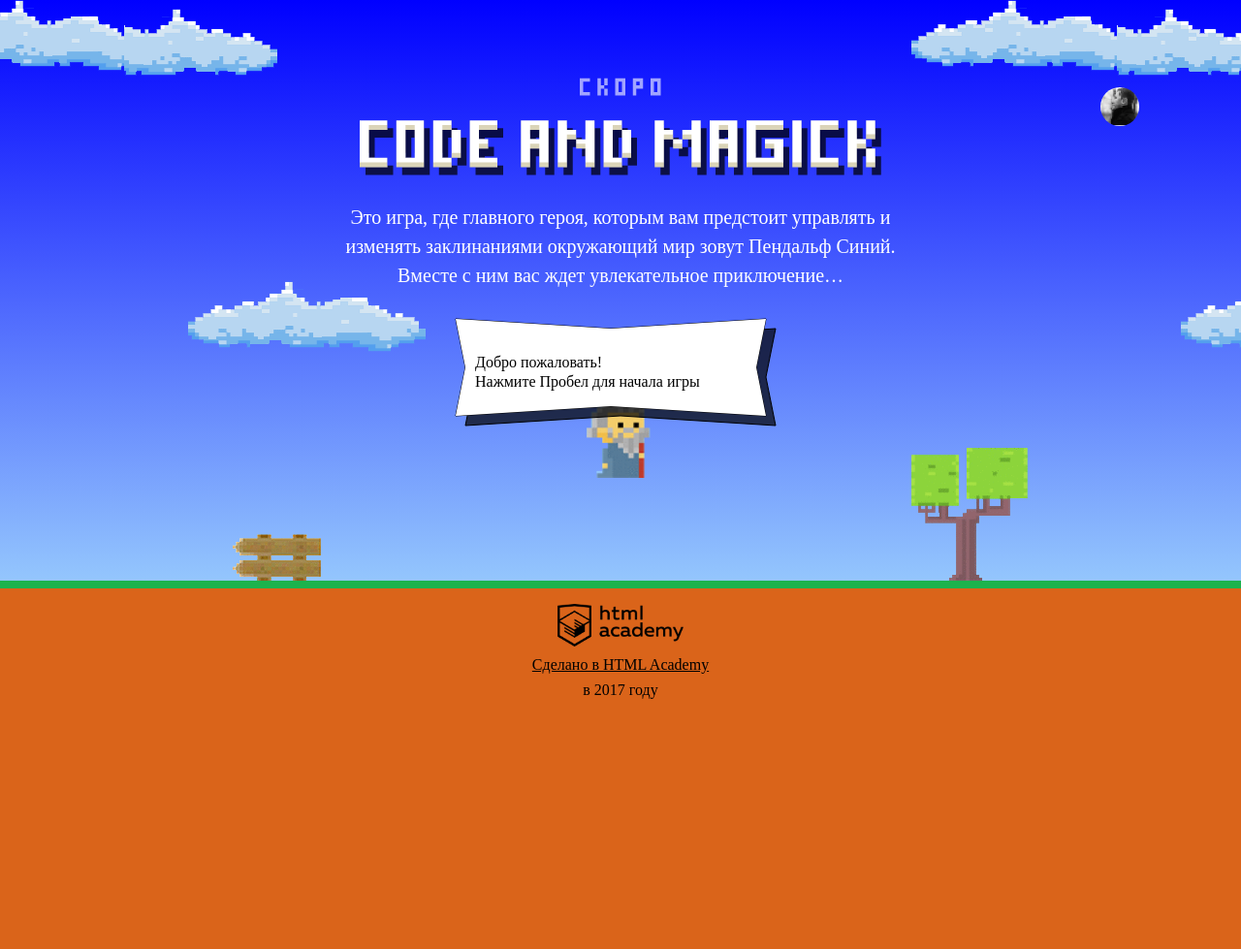
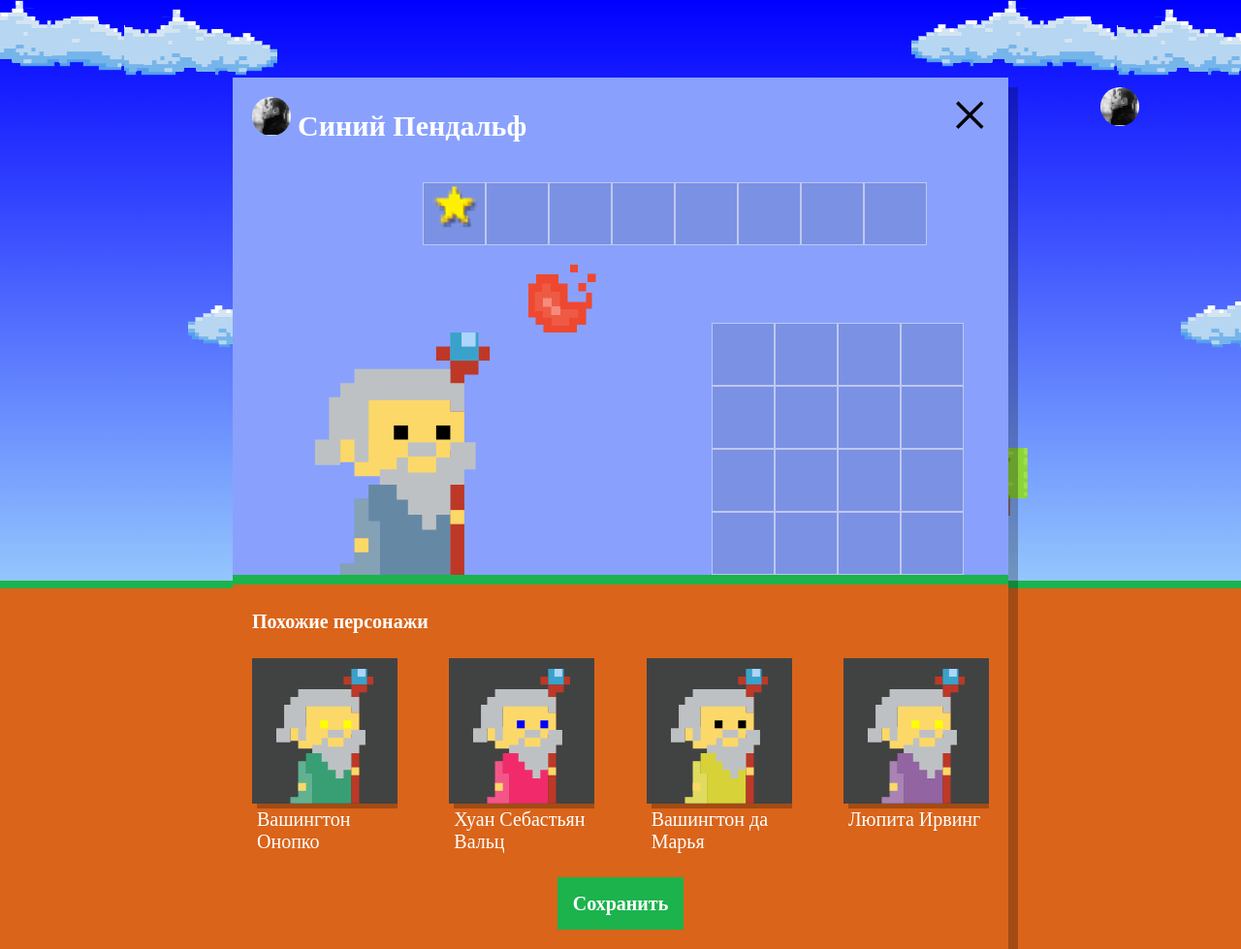
Before and after one commit to LiaNoRa777/217749-code-and-magick, a website: page index.html in a window 1280 px wide. Shown: the whole page at 97% size. Before the commit the page ends 800 px from the top, so only its background shows below. Drawn offline with Linux system fonts and the light colour scheme; a web font is replaced by a local one.

Commit message:
Создание и вывод блока с похожими персонажами

```diff
--- a/index.html
+++ b/index.html
@@ -199,6 +199,7 @@
     };
 </script>
 <script src="js/stat.js"></script>
+<script src="js/setup.js"></script>
 <script src="js/game.js"></script>
 
 </body>
--- /dev/null
+++ b/js/setup.js
@@ -0,0 +1,98 @@
+'use strict';
+
+var userDialog = document.querySelector('.setup');
+userDialog.classList.remove('hidden');
+
+userDialog.querySelector('.setup-similar').classList.remove('hidden');
+
+var similarListElement = userDialog.querySelector('.setup-similar-list');
+
+var similarWizardTemplate = document.querySelector('#similar-wizard-template').content.querySelector('.setup-similar-item');
+
+var NAMES = [
+  'Иван',
+  'Хуан Себастьян',
+  'Мария',
+  'Кристоф',
+  'Виктор',
+  'Юлия',
+  'Люпита',
+  'Вашингтон'
+];
+
+var LAST_NAMES = [
+  'да Марья',
+  'Верон',
+  'Мирабелла',
+  'Вальц',
+  'Онопко',
+  'Топольницкая',
+  'Нионго',
+  'Ирвинг'
+];
+
+var COAT_COLORS = [
+  'rgb(101, 137, 164)',
+  'rgb(241, 43, 107)',
+  'rgb(146, 100, 161)',
+  'rgb(56, 159, 117)',
+  'rgb(215, 210, 55)',
+  'rgb(0, 0, 0)'
+];
+
+var EYES_COLORS = [
+  'black',
+  'red',
+  'blue',
+  'yellow',
+  'green'
+];
+
+var getRandom = function (min, max) {
+  return Math.floor(Math.random() * (max - min + 1)) + min;
+};
+
+var generateName = function () {
+  return NAMES[getRandom(0, NAMES.length - 1)] + ' ' + LAST_NAMES[getRandom(0, NAMES.length - 1)];
+};
+
+var wizards = [
+  {
+    name: generateName(),
+    coatColor: COAT_COLORS[getRandom(0, COAT_COLORS.length - 1)],
+    eyesColor: EYES_COLORS[getRandom(0, EYES_COLORS.length - 1)]
+  },
+  {
+    name: generateName(),
+    coatColor: COAT_COLORS[getRandom(0, COAT_COLORS.length - 1)],
+    eyesColor: EYES_COLORS[getRandom(0, EYES_COLORS.length - 1)]
+  },
+  {
+    name: generateName(),
+    coatColor: COAT_COLORS[getRandom(0, COAT_COLORS.length - 1)],
+    eyesColor: EYES_COLORS[getRandom(0, EYES_COLORS.length - 1)]
+  },
+  {
+    name: generateName(),
+    coatColor: COAT_COLORS[getRandom(0, COAT_COLORS.length - 1)],
+    eyesColor: EYES_COLORS[getRandom(0, EYES_COLORS.length - 1)]
+  }
+];
+
+var createWizard = function (wizard) {
+  var wizardElement = similarWizardTemplate.cloneNode(true);
+  wizardElement.querySelector('.setup-similar-label').textContent = wizard.name;
+  wizardElement.querySelector('.wizard-coat').style.fill = wizard.coatColor;
+  wizardElement.querySelector('.wizard-eyes').style.fill = wizard.eyesColor;
+  return wizardElement;
+};
+
+var showWizard = function () {
+  var fragment = document.createDocumentFragment();
+  for (var i = 0; i < wizards.length; i++) {
+    fragment.appendChild(createWizard(wizards[i]));
+  }
+  similarListElement.appendChild(fragment);
+};
+
+showWizard();
```
